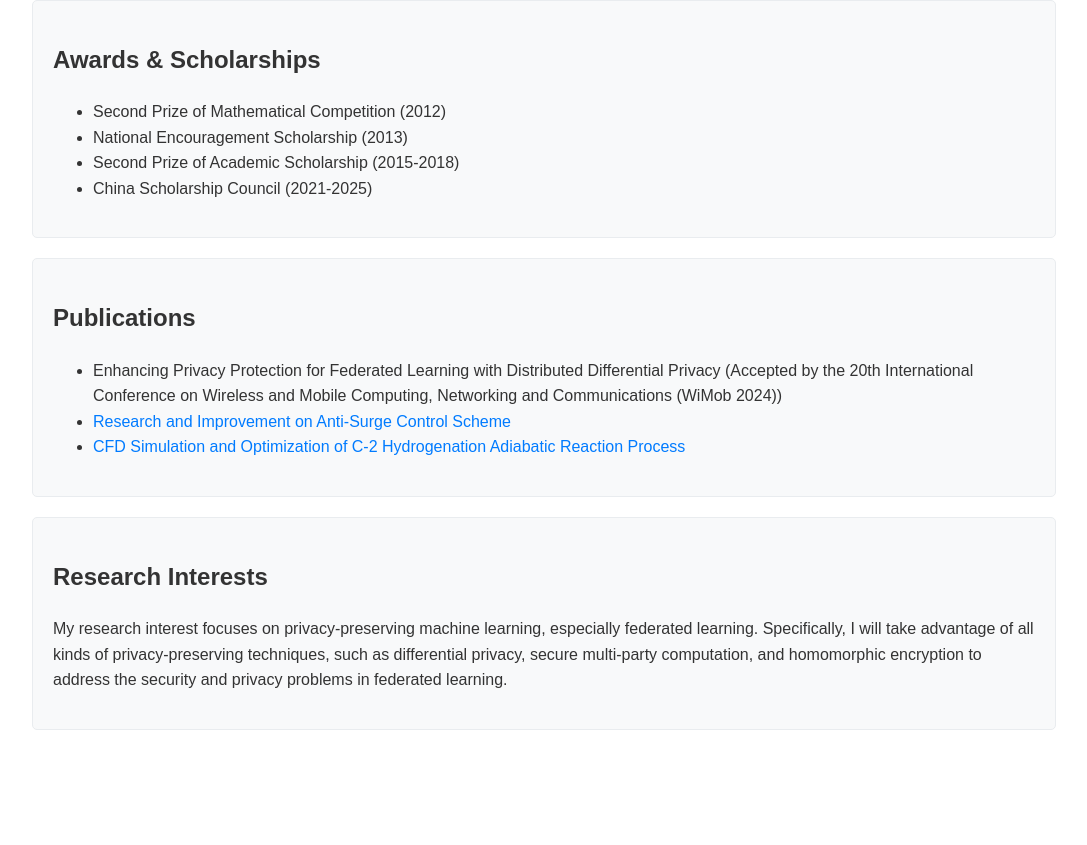
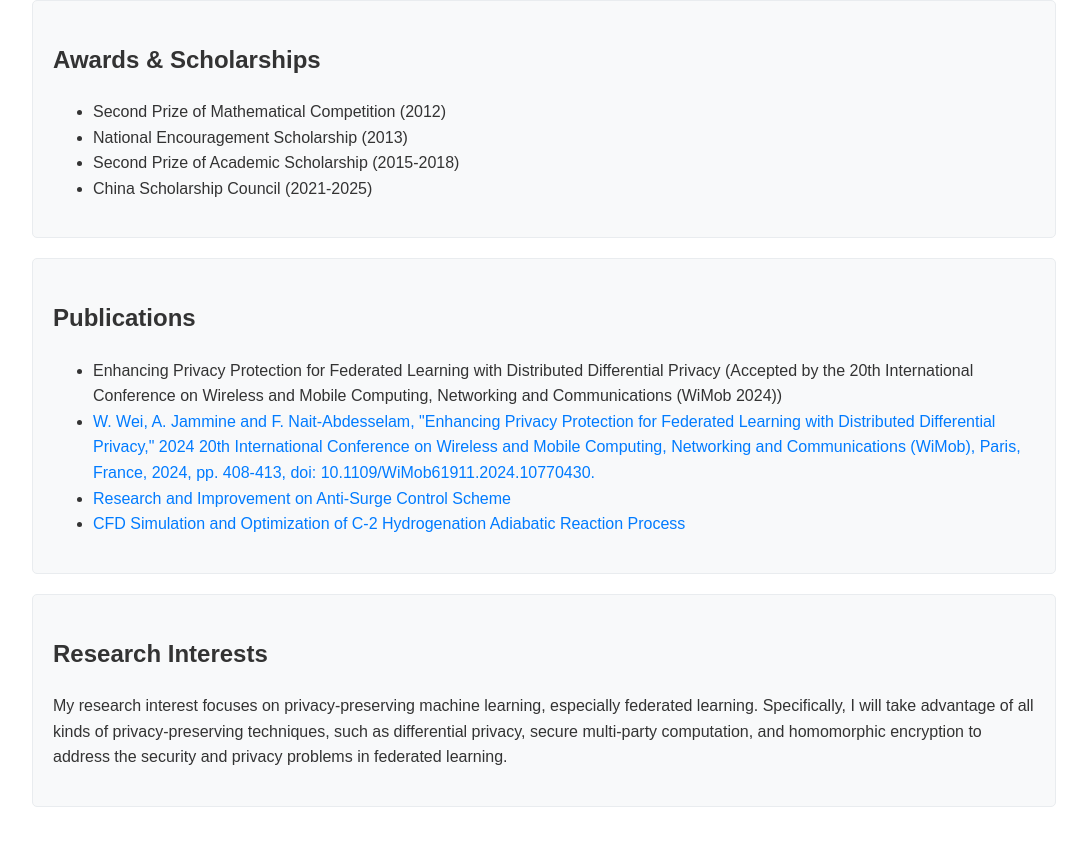
Before and after one commit to Wenjing-Wei/Wenjing-Wei, a plain HTML site: page webpage2.html in a window 1280 px wide. Shown: the part 1986-2831 px from the top of the page, without its empty margins (96-1183 px from the left). Before the commit the page ends 2756 px from the top, so only its background shows below. Drawn offline with Linux system fonts and the light colour scheme.

Commit message:
Update webpage2.html

```diff
--- a/webpage2.html
+++ b/webpage2.html
@@ -135,6 +135,8 @@
         <h2>Publications</h2>
         <ul>
             <li>Enhancing Privacy Protection for Federated Learning with Distributed Differential Privacy (Accepted by the 20th International Conference on Wireless and Mobile Computing, Networking and Communications (WiMob 2024))</li>
+            <li><a href="https://ieeexplore.ieee.org/stamp/stamp.jsp?tp=&arnumber=10770430&isnumber=10770291" target="_blank">W. Wei, A. Jammine and F. Nait-Abdesselam, "Enhancing Privacy Protection for Federated Learning with Distributed Differential Privacy," 2024 20th International Conference on Wireless and Mobile Computing, Networking and Communications (WiMob), Paris, France, 2024, pp. 408-413, doi: 10.1109/WiMob61911.2024.10770430.
+</a></li>
             <li><a href="https://www.morebooks.de/store/gb/book/research-and-improvement-on-anti-surge-control-scheme/isbn/978-620-3-30714-6" target="_blank">Research and Improvement on Anti-Surge Control Scheme</a></li>
             <li><a href="https://www.morebooks.de/store/gb/book/cfd-simulation-and-optimization/isbn/978-620-3-41129-4" target="_blank">CFD Simulation and Optimization of C-2 Hydrogenation Adiabatic Reaction Process</a></li>
         </ul>
```
